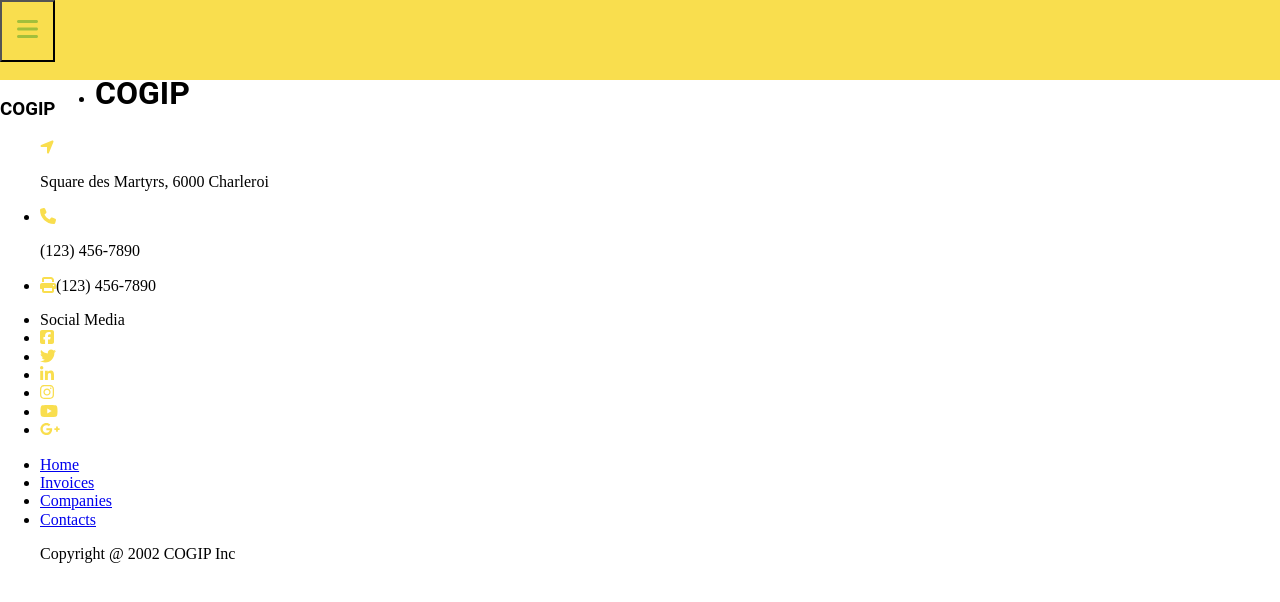
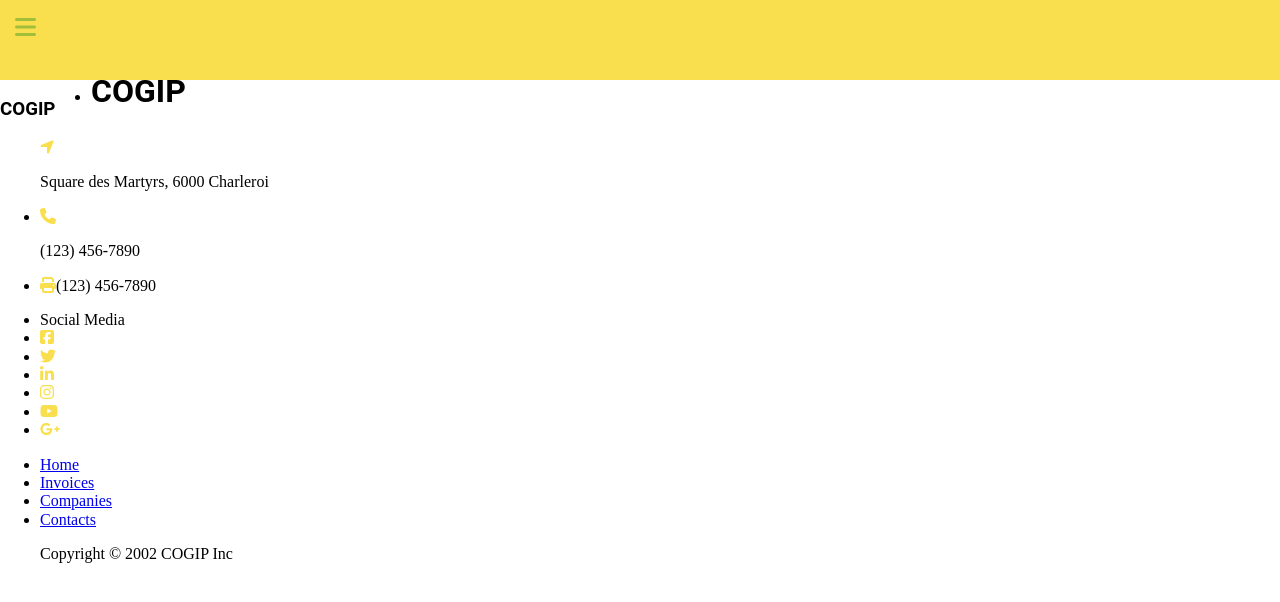
Before and after one commit to Robpiot/COGIP-GP3, a React (Vite) app: page / in a window 1280 px wide. Shown: the top 602 px of the page. Built offline with nearby package versions, Linux system fonts and the light colour scheme; the HTML template or start-up script is replaced by a standard one.

Commit message:
eady to merge

```diff
--- a/src/assets/css/style.css
+++ b/src/assets/css/style.css
@@ -343,13 +343,15 @@ Files inside this folder can contain specific element styles and layout.
   background-color: #F9DE4E;
   height: 10vh;
   width: 100vw;
+  align-items: center;
 }
 .headerDiv .menuButton {
   background-color: #F9DE4E;
-  color: white;
   padding: 15px;
   font-size: 24px;
   cursor: none;
+  border: none;
+  align-items: center;
 }
 .headerDiv .ulTitleHeader {
   position: absolute;
--- a/src/assets/scss/layouts/_header.scss
+++ b/src/assets/scss/layouts/_header.scss
@@ -6,13 +6,15 @@
     background-color: #F9DE4E;
     height : 10vh;
     width: 100vw;
+    align-items: center;
 
     .menuButton {
         background-color: #F9DE4E;
-        color : white;
         padding: 15px;
         font-size: 24px;
         cursor:none;
+        border: none;
+        align-items: center;
     }
 
     .ulTitleHeader {
--- a/src/partials/footer.jsx
+++ b/src/partials/footer.jsx
@@ -93,7 +93,7 @@ const Footer = () => {
           </li>
         </ul>
         <ul>
-          <p>Copyright @ 2002 COGIP Inc</p>
+          <p>Copyright &copy; 2002 COGIP Inc</p>
         </ul>
       </nav>
     </div>
```
Also changed, not shown: src/assets/logos/logo.css (deleted), 1 other file (tests, documents, lock files or other folders).
